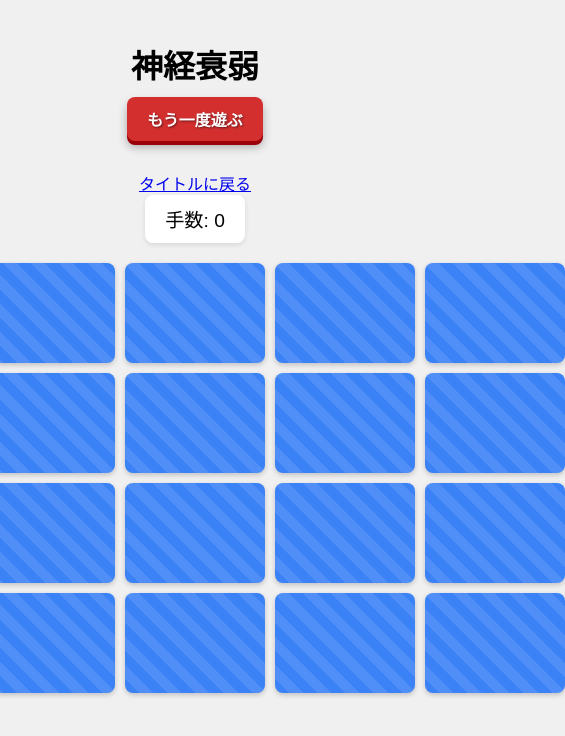
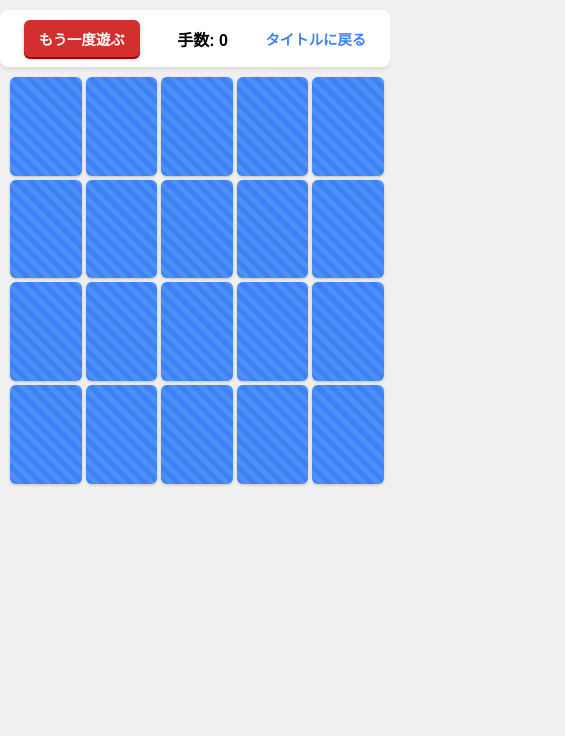
Before and after one commit to hanabino37/J-memory, a plain HTML site: page normal.html in a window 390 px wide. Shown: the whole page, 565 px wide, since content can reach past the window. Drawn offline with Linux system fonts and the light colour scheme.

Commit message:
Initial commit with mobile optimization

```diff
--- a/normal.html
+++ b/normal.html
@@ -1,9 +1,10 @@
 <!DOCTYPE html>
 <html lang="ja">
+
 <head>
     <meta charset="UTF-8">
     <meta name="viewport" content="width=device-width, initial-scale=1.0">
-    <title>JAG-MEMORY</title>
+    <title>JAG-MEMORY (NORMAL)</title>
     <style>
         body {
             font-family: sans-serif;
@@ -12,132 +13,168 @@
             align-items: center;
             background-color: #f0f0f0;
             margin: 0;
-            padding: 20px;
+            padding: 10px;
+            /* スマホ向けに余白を減らす */
         }
 
-        h1 { margin-bottom: 10px; }
+        /* === コントロールパネル（スマホ最適化） === */
+        .control-panel {
+            display: flex;
+            justify-content: space-around;
+            /* 均等配置 */
+            align-items: center;
+            width: 100%;
+            max-width: 600px;
+            margin-bottom: 10px;
+            padding: 10px;
+            background-color: white;
+            border-radius: 8px;
+            box-shadow: 0 2px 5px rgba(0, 0, 0, 0.1);
+            gap: 10px;
+        }
+
+        /* ボタン・リンク・手数のスタイル調整 */
+        .reset-btn {
+            background-color: #d32f2f;
+            color: white;
+            border: none;
+            padding: 8px 15px;
+            font-size: 0.9rem;
+            font-weight: bold;
+            border-radius: 6px;
+            cursor: pointer;
+            box-shadow: 0 2px #9a0007, 0 2px 4px rgba(0, 0, 0, 0.2);
+        }
+
+        .reset-btn:active {
+            transform: translateY(2px);
+            box-shadow: none;
+        }
+
+        .nav-link a {
+            text-decoration: none;
+            color: #3b82f6;
+            font-weight: bold;
+            font-size: 0.9rem;
+        }
 
         .score-board {
-            font-size: 1.2rem;
-            margin-bottom: 20px;
-            padding: 10px 20px;
-            background: white;
-            border-radius: 8px;
-            box-shadow: 0 2px 5px rgba(0,0,0,0.1);
+            font-size: 1rem;
+            font-weight: bold;
+            margin: 0;
+            padding: 0;
+            background: none;
+            box-shadow: none;
         }
 
-        /* ゲームボード：5列×4行のグリッド表示 */
+        /* ゲームボード：5列×4行（レスポンシブ） */
         .game-board {
             display: grid;
-            grid-template-columns: repeat(5, 140px); /* 横に5枚並べる */
-            gap: 10px;
-            perspective: 1000px; /* フリップアニメーション用 */
+            grid-template-columns: repeat(5, 1fr);
+            /* 画面幅に合わせて伸縮 */
+            gap: 8px;
+            /* 隙間調整 */
+            width: 100%;
+            max-width: 600px;
+            /* PCでの最大幅 */
+            perspective: 1000px;
         }
 
-        /* カードの共通スタイル */
+        /* カードスタイル */
         .card {
-            width: 140px;
-            height: 100px;
+            aspect-ratio: 1 / 1.4;
+            /* カードの縦横比（少し縦長） */
+            width: 100%;
             position: relative;
             cursor: pointer;
             transform-style: preserve-3d;
             transition: transform 0.5s;
         }
 
-        /* めくられた時のスタイル */
         .card.flipped {
             transform: rotateY(180deg);
             cursor: default;
         }
 
-        /* カードの表面と裏面 */
         .card-face {
             width: 100%;
             height: 100%;
             position: absolute;
             backface-visibility: hidden;
-            border-radius: 8px;
-            box-shadow: 0 2px 5px rgba(0,0,0,0.2);
+            border-radius: 6px;
+            box-shadow: 0 1px 3px rgba(0, 0, 0, 0.2);
             display: flex;
             justify-content: center;
             align-items: center;
+            padding: 2px;
+            /* 画像を大きく見せる */
         }
 
-        /* 裏面（絵柄） */
         .card-front {
             background-color: white;
-            transform: rotateY(180deg); /* 最初は裏返しておく */
+            transform: rotateY(180deg);
         }
 
         .card-front img {
-            max-width: 90%;
-            max-height: 90%;
+            width: 100%;
+            height: 100%;
             object-fit: contain;
         }
 
-        /* 表面（背表紙） */
         .card-back {
-            background-color: #3b82f6; /* 青色 */
-            background-image: repeating-linear-gradient(
-                45deg,
+            background-color: #3b82f6;
+            background-image: repeating-linear-gradient(45deg,
                     transparent,
-                transparent 10px,
-                rgba(255, 255, 255, 0.1) 10px,
-                rgba(255, 255, 255, 0.1) 20px
-            );
+                    transparent 5px,
+                    rgba(255, 255, 255, 0.1) 5px,
+                    rgba(255, 255, 255, 0.1) 10px);
         }
 
-        /* クリア時のメッセージ */
         #win-message {
             display: none;
             margin-top: 20px;
             color: #d32f2f;
             font-weight: bold;
-            font-size: 1.5rem;
+            font-size: 1.2rem;
+            text-align: center;
         }
 
-        /* リセットボタン */
-        .reset-btn {
-            background-color: #d32f2f; /* 赤色 */
-            color: white;
-            border: none;
-            padding: 10px 20px;
-            font-size: 1rem;
-            font-weight: bold;
-            border-radius: 8px;
-            cursor: pointer;
-            margin-bottom: 20px;
-            box-shadow: 0 4px #9a0007, 0 6px 10px rgba(0,0,0,0.3);
-            transition: all 0.1s ease-in-out;
-            text-shadow: 1px 1px 2px rgba(0,0,0,0.5);
+        /* === スマホ横向き対応 (Landscape) === */
+        @media screen and (orientation: landscape) and (max-height: 500px) {
+            body {
+                padding: 2px;
             }
 
-        .reset-btn:hover {
-            background-color: #e53935; /* 少し明るい赤 */
+            .control-panel {
+                margin-bottom: 5px;
+                padding: 5px;
             }
 
-        .reset-btn:active {
-            transform: translateY(2px);
-            box-shadow: 0 2px #9a0007;
+            .game-board {
+                /* 画面の高さに収まるように全体を縮小 */
+                transform: scale(0.85);
+                transform-origin: top center;
+                margin-bottom: -50px;
             }
 
-        .nav-link {
-            margin-top: 10px;
-            font-size: 1rem;
+            .card {
+                /* 横向き時は少し高さを抑えて見やすく */
+                aspect-ratio: 1 / 1.2;
+            }
         }
     </style>
 </head>
+
 <body>
 
-    <h1>神経衰弱</h1>
+    <div class="control-panel">
         <button id="reset-button" class="reset-btn">もう一度遊ぶ</button>
-
+        <span class="score-board">
+            手数: <span id="move-count">0</span>
+        </span>
         <div class="nav-link">
             <a href="index.html">タイトルに戻る</a>
         </div>
-
-    <div class="score-board">
-        手数: <span id="move-count">0</span>
     </div>
 
     <div class="game-board" id="game-board">
@@ -147,14 +184,13 @@
 
     <script>
         // ==========================================
-        // 設定エリア：画像ファイル名をここで指定します
+        // 設定エリア
         // ==========================================
         const imageFiles = [
             'ネオアイム_セブン.png', 'ネオアイム_BAR.png', 'ネオアイム_チェリー.png', 'ネオアイム_チェリーB.png', 'ネオアイム_ピエロ.png',
             'ネオアイム_ブドウ.png', 'ネオアイム_ブドウB.png', 'ネオアイム_ベル.png', 'ネオアイム_ベルB.png', 'ネオアイム_リプレイ.png'
         ];
 
-        // 画像のパス（フォルダ名）
         const imagePath = 'images/';
         // ==========================================
 
@@ -163,29 +199,23 @@
         const winMessage = document.getElementById('win-message');
         const resetButton = document.getElementById('reset-button');
 
-        let cards = []; // カード情報の配列
+        let cards = [];
         let hasFlippedCard = false;
-        let lockBoard = false; // 連打防止用フラグ
+        let lockBoard = false;
         let firstCard, secondCard;
         let moveCount = 0;
         let matchedPairs = 0;
 
-        // ゲーム初期化
         function initGame() {
-            // ゲーム開始時にカード配列をクリア
+            gameBoard.innerHTML = ''; // 盤面クリア
             cards = [];
-
-            // 画像ペアを作成（元の配列を2回結合）
             let cardImages = [...imageFiles, ...imageFiles];
-
-            // シャッフル
             cardImages = shuffle(cardImages);
 
-            // HTML生成
             cardImages.forEach(imgName => {
                 const card = document.createElement('div');
                 card.classList.add('card');
-                card.dataset.image = imgName; // マッチング判定用にデータ属性を持たせる
+                card.dataset.image = imgName;
 
                 card.innerHTML = `
                     <div class="card-face card-front">
@@ -196,39 +226,32 @@
 
                 card.addEventListener('click', flipCard);
                 gameBoard.appendChild(card);
-                cards.push(card); // 生成したカードを配列に保持
+                cards.push(card);
             });
         }
 
-        // カードをめくる処理
         function flipCard() {
-            // ロック中（判定待ち）や、同じカードをクリックした場合は無視
             if (lockBoard) return;
             if (this === firstCard) return;
 
             this.classList.add('flipped');
 
             if (!hasFlippedCard) {
-                // 1枚目
                 hasFlippedCard = true;
                 firstCard = this;
                 return;
             }
 
-            // 2枚目
             secondCard = this;
             incrementMoves();
             checkForMatch();
         }
 
-        // マッチング判定
         function checkForMatch() {
             let isMatch = firstCard.dataset.image === secondCard.dataset.image;
-
             isMatch ? disableCards() : unflipCards();
         }
 
-        // マッチした場合：クリックできないようにして保持
         function disableCards() {
             firstCard.removeEventListener('click', flipCard);
             secondCard.removeEventListener('click', flipCard);
@@ -236,7 +259,6 @@
             matchedPairs++;
             resetBoard();
 
-            // 全ペア揃ったらクリア表示
             if (matchedPairs === imageFiles.length) {
                 setTimeout(() => {
                     winMessage.style.display = 'block';
@@ -244,30 +266,25 @@
             }
         }
 
-        // マッチしなかった場合：少し待ってから裏返す
         function unflipCards() {
-            lockBoard = true; // 操作ロック
-
+            lockBoard = true;
             setTimeout(() => {
                 firstCard.classList.remove('flipped');
                 secondCard.classList.remove('flipped');
                 resetBoard();
-            }, 1000); // 1000ms = 1秒待機
+            }, 1000);
         }
 
-        // 手数をカウント
         function incrementMoves() {
             moveCount++;
             moveCountDisplay.textContent = moveCount;
         }
 
-        // ボードの状態をリセット（次のターンの準備）
         function resetBoard() {
             [hasFlippedCard, lockBoard] = [false, false];
             [firstCard, secondCard] = [null, null];
         }
 
-        // 配列シャッフル関数 (Fisher-Yates)
         function shuffle(array) {
             for (let i = array.length - 1; i > 0; i--) {
                 const j = Math.floor(Math.random() * (i + 1));
@@ -276,29 +293,18 @@
             return array;
         }
 
-        // ゲームをリセットする関数
         function resetGame() {
-            // 盤面をクリア
-            gameBoard.innerHTML = '';
-
-            // 各種変数を初期化
             moveCount = 0;
             matchedPairs = 0;
             moveCountDisplay.textContent = moveCount;
             winMessage.style.display = 'none';
-
-            // ボードの状態をリセット
             resetBoard();
-
-            // ゲームを再初期化
             initGame();
         }
 
-        // ゲーム開始
         initGame();
-
-        // リセットボタンのイベントリスナー
         resetButton.addEventListener('click', resetGame);
     </script>
 </body>
+
 </html>
```
Also changed, not shown: hard.html (+141 -143 lines), index.html (+59 -12 lines). Lines whose indentation alone changed are shown as unchanged.
